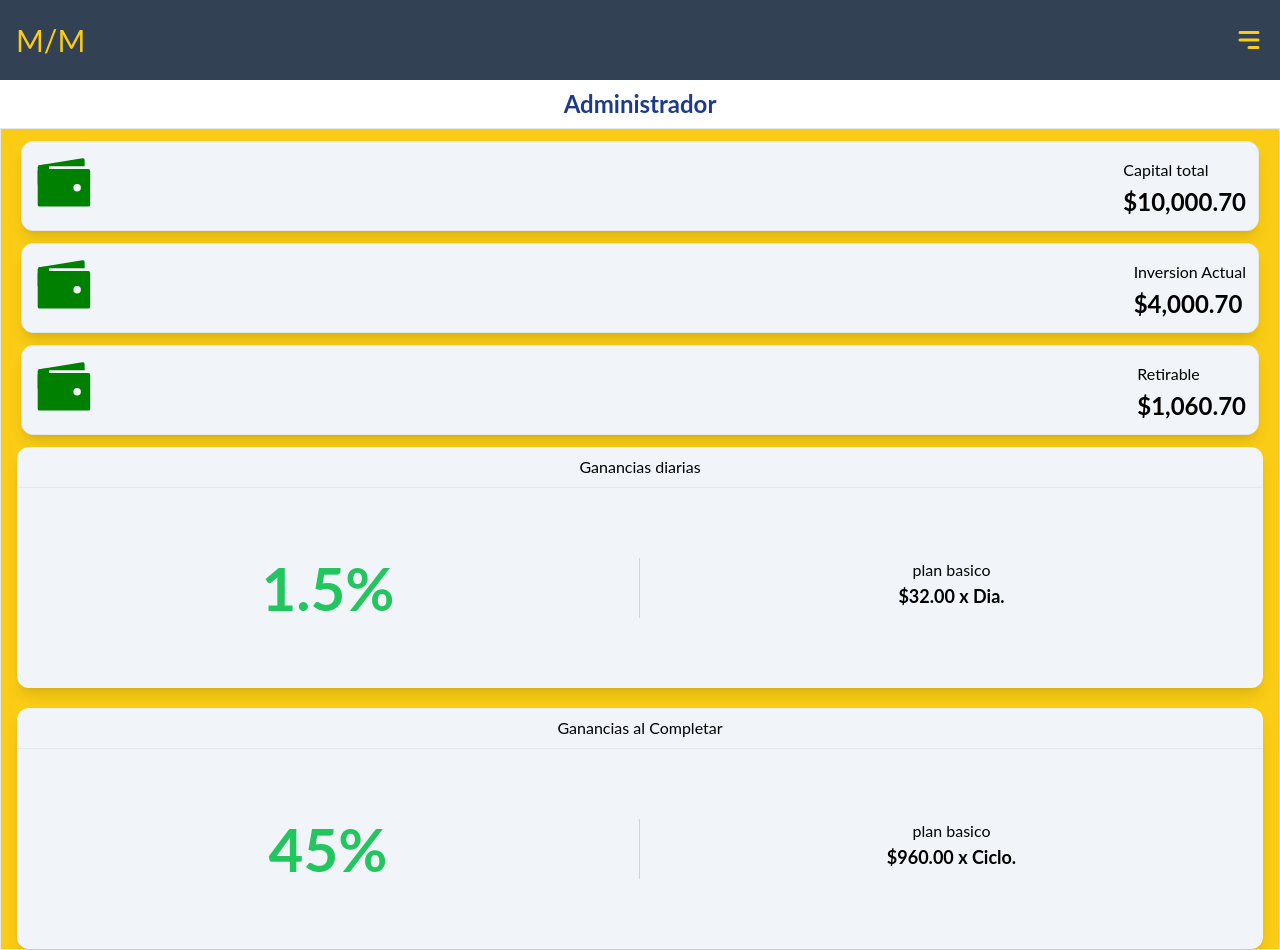
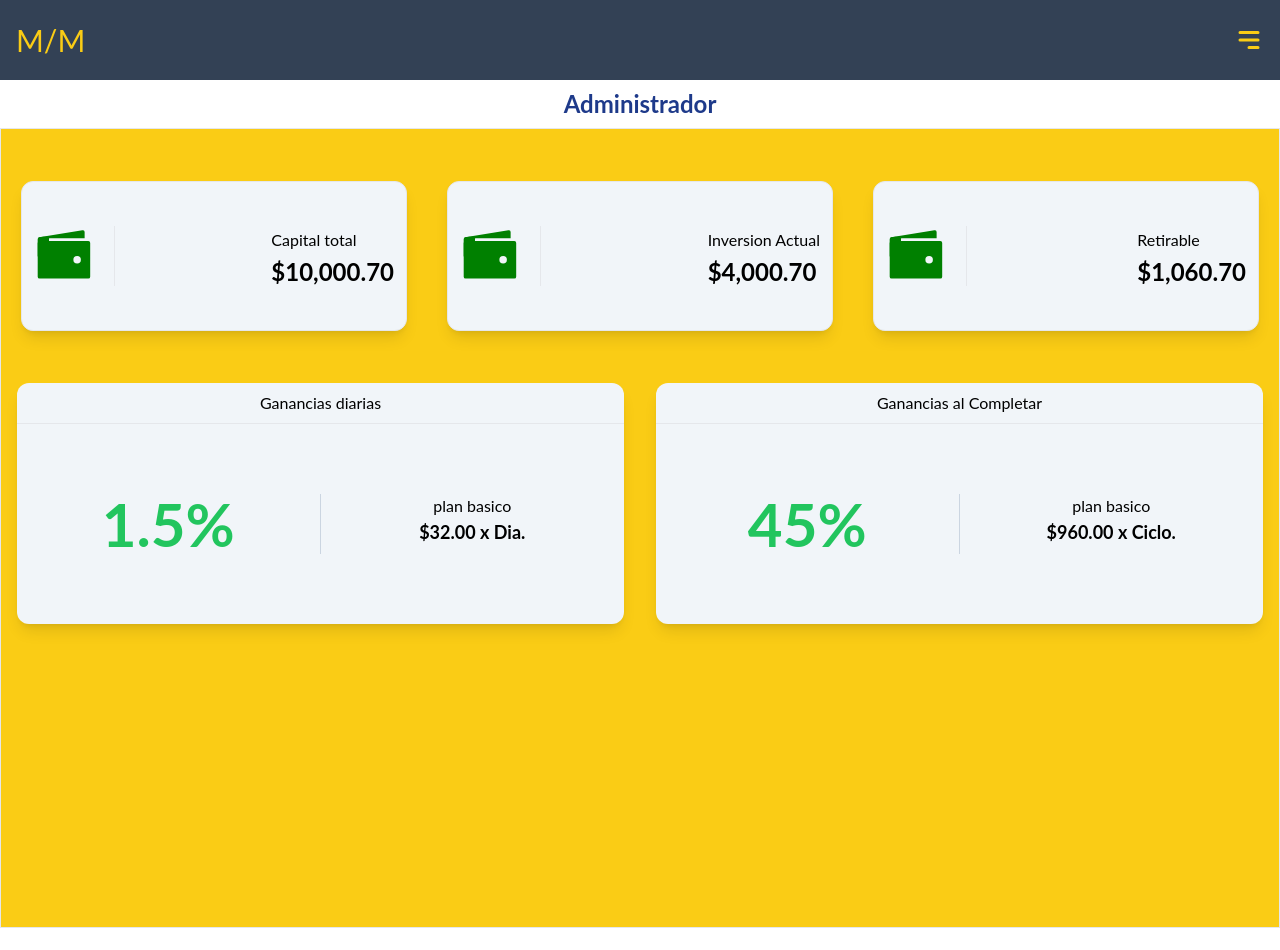
Before and after one commit to CigarritoRD/Moneymaker, a React (Create React App) app: page /admin in a window 1280 px wide. After the commit the page ends 928 px from the top, so only its background shows below. Built offline with nearby package versions, Linux system fonts and the light colour scheme; what tailwind-gradient-mask-image would draw is missing.

Commit message:
mejores visuales del dashboard

```diff
--- a/src/components/Beneficios.jsx
+++ b/src/components/Beneficios.jsx
@@ -3,6 +3,7 @@ import primera from "../assets/images/svg/Bank note_Isometric.svg";
 import segunda from "../assets/images/svg/Online payment_Two Color.svg";
 import tercera from "../assets/images/svg/Coins_Isometric.svg";
 import { BsFillArrowRightSquareFill } from "react-icons/bs";
+import { Link } from "react-router-dom";
 
 const Beneficios = () => {
   return (
@@ -41,6 +42,7 @@ const Beneficios = () => {
             Lorem ipsum dolor sit amet consectetur, adipisicing elit. Inventore suscipit aliquid
             consectetur soluta velit tempore.
           </p>
+          <Link to={"/registrarse"}>
             <button className='w-full justify-center md:w-auto group hover:shadow-2xl hover:scale-105 duration-300  hover:shadow-orange-400/40 text-lg font-bold flex gap-2 items-center  py-3 px-4 rounded bg-slate-700 text-white'>
               Registrate
               <BsFillArrowRightSquareFill
@@ -48,6 +50,7 @@ const Beneficios = () => {
                 fill='gold'
               />
             </button>
+          </Link>
         </div>
         {/* fin - cards */}
 
@@ -64,6 +67,7 @@ const Beneficios = () => {
             Lorem ipsum dolor sit amet consectetur, adipisicing elit. Inventore suscipit aliquid
             consectetur soluta velit tempore.
           </p>
+          <Link to={"/registrarse"}>
             <button className='w-full justify-center md:w-auto group hover:shadow-2xl hover:scale-105 duration-300  hover:shadow-orange-400/40 text-lg font-bold flex gap-2 items-center  py-3 px-4 rounded bg-slate-700 text-white'>
               Registrate
               <BsFillArrowRightSquareFill
@@ -71,6 +75,7 @@ const Beneficios = () => {
                 fill='gold'
               />
             </button>
+          </Link>
         </div>
         {/* fin - cards */}
 
@@ -87,13 +92,15 @@ const Beneficios = () => {
             Lorem ipsum dolor sit amet consectetur, adipisicing elit. Inventore suscipit aliquid
             consectetur soluta velit tempore.
           </p>
-          <button className=' w-full justify-center md:w-auto group hover:shadow-2xl hover:scale-105 duration-300  hover:shadow-orange-400/40 text-lg font-bold flex gap-2 items-center  py-3 px-4 rounded bg-slate-700 text-white'>
+          <Link to={"/registrarse"}>
+            <button className='w-full justify-center md:w-auto group hover:shadow-2xl hover:scale-105 duration-300  hover:shadow-orange-400/40 text-lg font-bold flex gap-2 items-center  py-3 px-4 rounded bg-slate-700 text-white'>
               Registrate
               <BsFillArrowRightSquareFill
                 className='group-hover:translate-x-3 duration-300'
                 fill='gold'
               />
             </button>
+          </Link>
         </div>
         {/* fin - cards */}
       </div>
--- a/src/components/Planes.jsx
+++ b/src/components/Planes.jsx
@@ -1,4 +1,5 @@
 import React from "react";
+import { Link } from "react-router-dom";
 import bg from "../assets/images/bg.png";
 const Planes = () => {
   return (
@@ -22,7 +23,7 @@ const Planes = () => {
         </h2>
         <div className='relative '>
           <h4
-            data-aos='fade-up'
+            data-aos='fade-right'
             data-aos-delay='50'
             className='max-w-[1200px] mx-auto text-4xl font-medium leading-[60px] text-slate-700 mb-20 px-10'
           >
@@ -39,11 +40,8 @@ const Planes = () => {
         </div>
         <div className='card-container justify-center flex flex-col md:flex-row gap-5'>
           {/* card */}
-          <div
-            data-aos='fade-up'
-            data-aos-delay='50'
-            className=' md:max-w-[300px] bg-white/80 md:flex-col border rounded-xl p-5 shadow-xl flex justify-between gap-5 my-5'
-          >
+          <div data-aos='fade-up' data-aos-delay='125'>
+            <div className='w-[90%] md:w-full mx-auto  cursor-pointer group hover:scale-110 hover:bg-slate-100 duration-300 md:max-w-[300px] bg-white/80 md:flex-col border rounded-xl p-5 shadow-xl flex justify-between gap-5 my-5'>
               <div className='min-w-[150px] h-40 bg-slate-700 rounded place-self-center'>
                 <img src='' alt='' />
               </div>
@@ -52,17 +50,19 @@ const Planes = () => {
                   plan Medio
                 </h4>
                 <p>Lorem ipsum dolor sit amet, consectetur adipisicing elit. Libero, accusamus.</p>
-              <button className='border px-6 py-2 bg-orange-400 text-white my-4'>Comenzar</button>
+                <Link to={"/registrarse"}>
+                  <button className='w-full group-hover:translate-y-2 group-hover:bg-slate-700 font-bold text-lg rounded-lg group-hover:text-yellow-400 gr duration-300 border px-6 py-2 bg-orange-400 text-white my-4'>
+                    Comenzar
+                  </button>
+                </Link>
+              </div>
             </div>
           </div>
           {/* card */}
 
           {/* card */}
-          <div
-            data-aos='fade-left'
-            data-aos-delay='125'
-            className='md:max-w-[300px] md:flex-col bg-white/80 border rounded-xl p-5 shadow-xl flex justify-between gap-5 my-5'
-          >
+          <div data-aos='fade-up' data-aos-delay='200'>
+            <div className=' w-[90%] md:w-full mx-auto cursor-pointer group hover:scale-110 hover:bg-slate-100 duration-300 md:max-w-[300px] bg-white/80 md:flex-col border rounded-xl p-5 shadow-xl flex justify-between gap-5 my-5'>
               <div className='min-w-[150px] h-40 bg-slate-700 rounded place-self-center'>
                 <img src='' alt='' />
               </div>
@@ -71,17 +71,19 @@ const Planes = () => {
                   plan Medio
                 </h4>
                 <p>Lorem ipsum dolor sit amet, consectetur adipisicing elit. Libero, accusamus.</p>
-              <button className='border px-6 py-2 bg-orange-400 text-white my-4'>Comenzar</button>
+                <Link to={"/registrarse"}>
+                  <button className='w-full group-hover:translate-y-2 group-hover:bg-slate-700 font-bold text-lg rounded-lg group-hover:text-yellow-400 gr duration-300 border px-6 py-2 bg-orange-400 text-white my-4'>
+                    Comenzar
+                  </button>
+                </Link>
+              </div>
             </div>
           </div>
           {/* card */}
 
           {/* card */}
-          <div
-            data-aos='fade-right'
-            data-aos-delay='200'
-            className='md:max-w-[300px] md:flex-col bg-white/80 border rounded-xl p-5 shadow-xl flex justify-between gap-5 my-5 mb-20 md:mb-5'
-          >
+          <div data-aos='fade-up' data-aos-delay='300'>
+            <div className=' w-[90%] md:w-full mx-auto cursor-pointer group hover:scale-110 hover:bg-slate-100 duration-300 md:max-w-[300px] bg-white/80 md:flex-col border rounded-xl p-5 shadow-xl flex justify-between gap-5 my-5'>
               <div className='min-w-[150px] h-40 bg-slate-700 rounded place-self-center'>
                 <img src='' alt='' />
               </div>
@@ -90,7 +92,12 @@ const Planes = () => {
                   plan Medio
                 </h4>
                 <p>Lorem ipsum dolor sit amet, consectetur adipisicing elit. Libero, accusamus.</p>
-              <button className='border px-6 py-2 bg-orange-400 text-white my-4'>Comenzar</button>
+                <Link to={"/registrarse"}>
+                  <button className='w-full group-hover:translate-y-2 group-hover:bg-slate-700 font-bold text-lg rounded-lg group-hover:text-yellow-400 gr duration-300 border px-6 py-2 bg-orange-400 text-white my-4'>
+                    Comenzar
+                  </button>
+                </Link>
+              </div>
             </div>
           </div>
           {/* card */}
--- a/src/pages/admin/Dashboard.jsx
+++ b/src/pages/admin/Dashboard.jsx
@@ -3,7 +3,7 @@ import { HiMenuAlt3 } from "react-icons/hi";
 
 const Dashboard = () => {
   return (
-    <div>
+    <div className=''>
       <div className='h-32 flex flex-col'>
         <div className=' h-20 bg-slate-700 text-yellow-400 text-3xl'>
           <div className='h-full flex justify-between items-center px-4'>
@@ -14,9 +14,10 @@ const Dashboard = () => {
         <h2 className='text-center font-bold text-2xl text-blue-900 mt-2'>Administrador</h2>
       </div>
       <div className='border min-h-screen bg-yellow-400 '>
+        <div className='grid md:grid-cols-3 md:my-10'>
           {/* elemento del dashboard */}
-        <div className='flex justify-between border bg-slate-100 p-3 rounded-xl mx-5 my-3 shadow-lg'>
-          <div>
+          <div className='flex min-w-[235px] md:h-[150px] items-center justify-between border bg-slate-100 p-3 rounded-xl mx-5 my-3 shadow-lg'>
+            <div className='border-r pr-5'>
               <IoWalletSharp size={60} fill={"green"} />
             </div>
             <div>
@@ -27,8 +28,8 @@ const Dashboard = () => {
           </div>
           {/* elemento del dashboard */}
           {/* elemento del dashboard */}
-        <div className='flex justify-between border bg-slate-100 p-3 rounded-xl mx-5 my-3 shadow-lg'>
-          <div>
+          <div className='flex min-w-[235px] items-center   justify-between border bg-slate-100 p-3 rounded-xl mx-5 my-3 shadow-lg'>
+            <div className='border-r pr-5'>
               <IoWalletSharp size={60} fill={"green"} />
             </div>
             <div>
@@ -39,8 +40,8 @@ const Dashboard = () => {
           </div>
           {/* elemento del dashboard */}
           {/* elemento del dashboard */}
-        <div className='flex justify-between border bg-slate-100 p-3 rounded-xl mx-5 my-3 shadow-lg'>
-          <div>
+          <div className='flex min-w-[235px] items-center  justify-between border bg-slate-100 p-3 rounded-xl mx-5 my-3 shadow-lg'>
+            <div className='border-r pr-5'>
               <IoWalletSharp size={60} fill={"green"} />
             </div>
             <div>
@@ -50,6 +51,8 @@ const Dashboard = () => {
             </div>
           </div>
           {/* elemento del dashboard */}
+        </div>
+        <div className='grid md:grid-cols-2'>
           {/* ganacias diarias */}
           <div className='shadow-lg bg-slate-100 rounded-xl text-center  mx-4 '>
             <div className='border-b '>
@@ -68,7 +71,7 @@ const Dashboard = () => {
           </div>
           {/* ganacias diarias */}
 
-        <div className='shadow-lg bg-slate-100 rounded-xl text-center mt-5 mx-4 '>
+          <div className='shadow-lg bg-slate-100 rounded-xl text-center mt-5 md:mt-0 mx-4 '>
             <div className='border-b '>
               <h3 className='py-2'>Ganancias al Completar</h3>
             </div>
@@ -85,6 +88,7 @@ const Dashboard = () => {
           </div>
         </div>
       </div>
+    </div>
   );
 };
 
```
Lines whose indentation alone changed are shown as unchanged.
